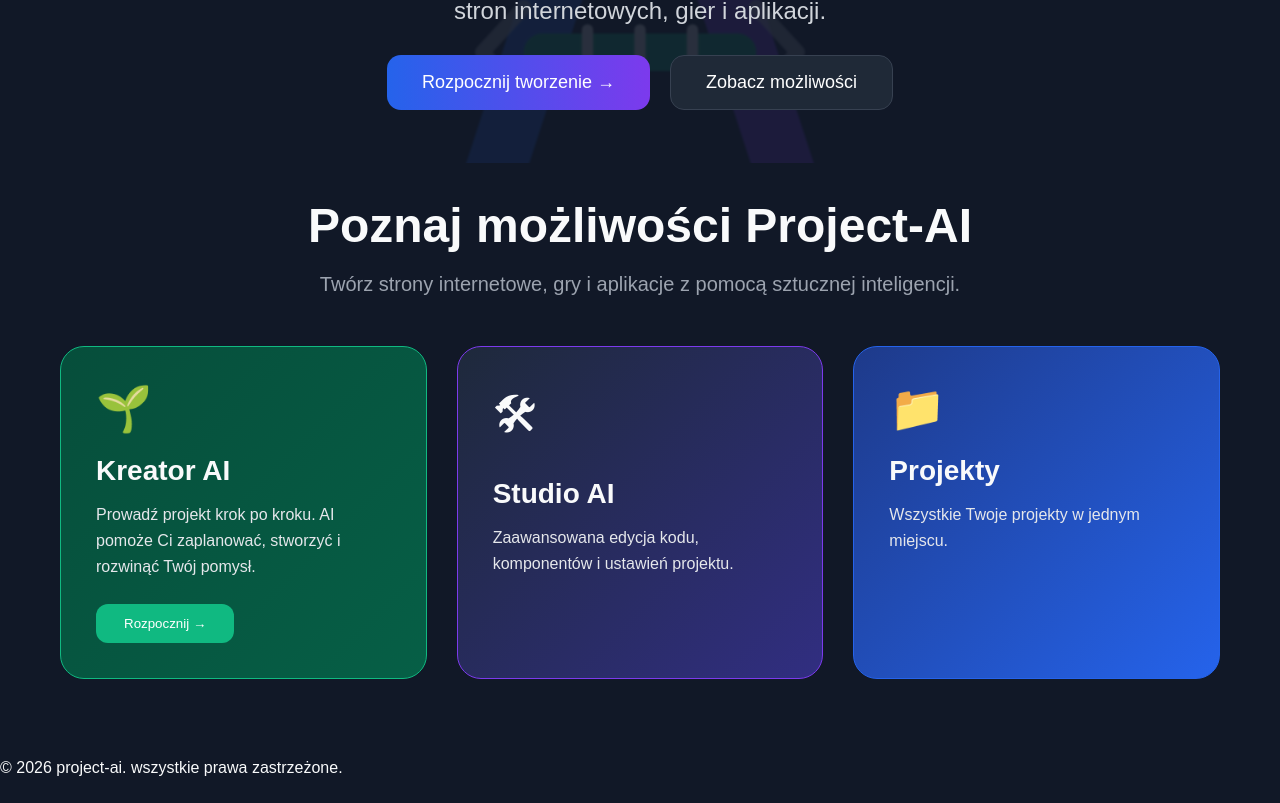
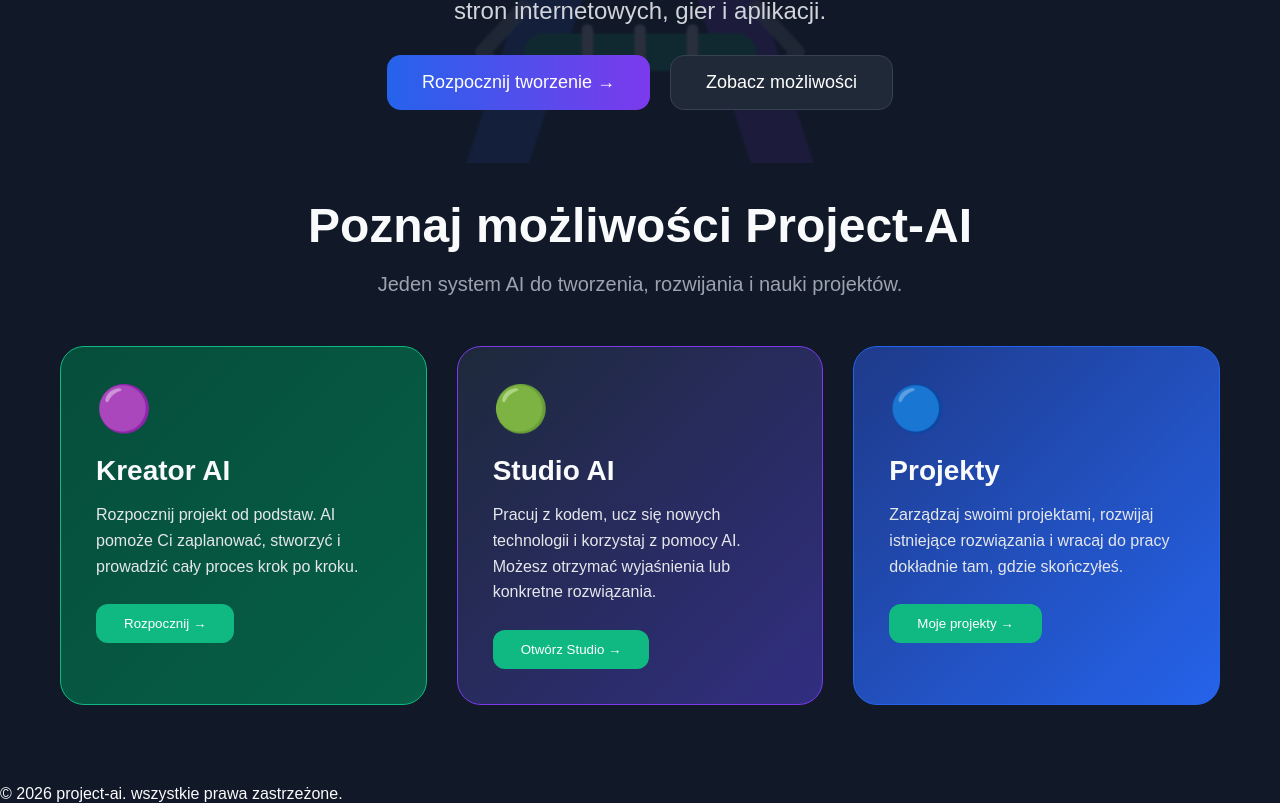
Before and after one commit to PrzemoNH/project-ai, a Next.js app: page / in a window 1280 px wide. Shown: the part 511-1314 px from the top of the page. Before the commit the page ends 1288 px from the top, so only its background shows below. Built offline with nearby package versions, Linux system fonts and the light colour scheme.

Commit message:
Update features.tsx

```diff
--- a/components/features.tsx
+++ b/components/features.tsx
@@ -8,8 +8,8 @@ export default function Features() {
 
 
       <p className="features-subtitle">
-        Twórz strony internetowe, gry i aplikacje
-        z pomocą sztucznej inteligencji.
+        Jeden system AI do tworzenia,
+        rozwijania i nauki projektów.
       </p>
 
 
@@ -17,21 +17,27 @@ export default function Features() {
       <div className="features-grid">
 
 
+        {/* KREATOR AI */}
+
         <article className="feature-card creator">
 
           <div className="icon">
-            🌱
+            🟣
           </div>
+
 
           <h3>
             Kreator AI
           </h3>
 
+
           <p>
-            Prowadź projekt krok po kroku.
-            AI pomoże Ci zaplanować, stworzyć
-            i rozwinąć Twój pomysł.
+            Rozpocznij projekt od podstaw.
+            AI pomoże Ci zaplanować,
+            stworzyć i prowadzić cały proces
+            krok po kroku.
           </p>
+
 
           <button>
             Rozpocznij →
@@ -42,20 +48,32 @@ export default function Features() {
 
 
 
+
+        {/* STUDIO AI */}
+
         <article className="feature-card studio">
 
           <div className="icon">
-            🛠
+            🟢
           </div>
+
 
           <h3>
             Studio AI
           </h3>
 
+
           <p>
-            Zaawansowana edycja kodu,
-            komponentów i ustawień projektu.
+            Pracuj z kodem, ucz się nowych
+            technologii i korzystaj z pomocy AI.
+            Możesz otrzymać wyjaśnienia lub
+            konkretne rozwiązania.
           </p>
+
+
+          <button>
+            Otwórz Studio →
+          </button>
 
         </article>
 
@@ -63,20 +81,31 @@ export default function Features() {
 
 
 
+        {/* PROJEKTY */}
+
         <article className="feature-card projects">
 
           <div className="icon">
-            📁
+            🔵
           </div>
+
 
           <h3>
             Projekty
           </h3>
 
+
           <p>
-            Wszystkie Twoje projekty
-            w jednym miejscu.
+            Zarządzaj swoimi projektami,
+            rozwijaj istniejące rozwiązania
+            i wracaj do pracy dokładnie
+            tam, gdzie skończyłeś.
           </p>
+
+
+          <button>
+            Moje projekty →
+          </button>
 
         </article>
 
```
